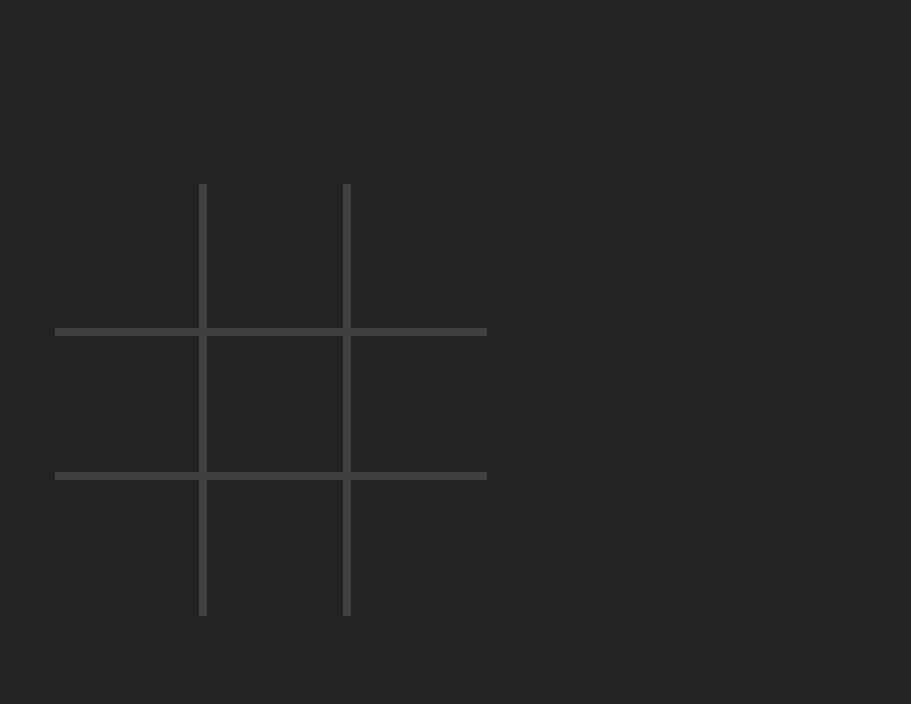
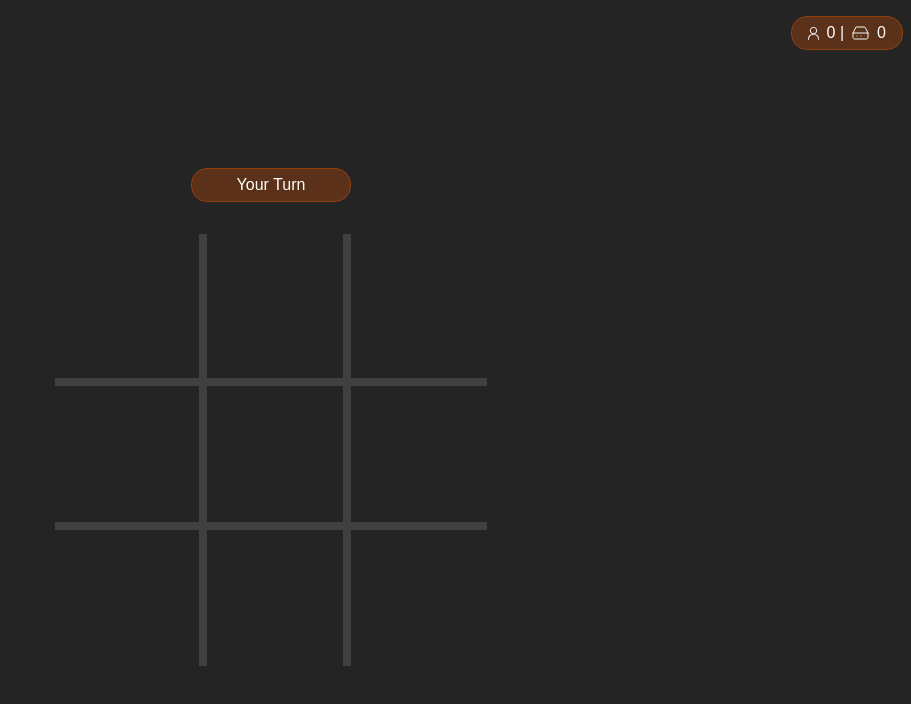
Before and after one commit to maxgonick/svelte-practice, a SvelteKit app: page /game in a window 1280 px wide. Shown: the top 704 px of the page, without its empty margins (369-1280 px from the left). Built offline with nearby package versions, Linux system fonts and the light colour scheme.

Commit message:
Initial Winning Conditional logic implemented

```diff
--- a/src/components/Board.svelte
+++ b/src/components/Board.svelte
@@ -1,8 +1,10 @@
 <script lang="ts">
 	import xSvg from '$lib/assets/x.svg';
 	import oSvg from '$lib/assets/o.svg';
-	let playerTurn = true;
+	import type { Writable } from 'svelte/store';
 
+	export let playerTurn: Writable<boolean>;
+	export let record: Writable<number[]>;
 	let board: number[][] = [
 		[-1, -1, -1],
 		[-1, -1, -1],
@@ -16,9 +18,10 @@
 	];
 
 	const handleClick = (row: number, col: number): void => {
-		board[row][col] = playerTurn ? 0 : 1;
+		if (board[row][col] !== -1) return;
+		board[row][col] = $playerTurn ? 0 : 1;
 		board = board;
-		playerTurn = !playerTurn;
+		playerTurn.set(!$playerTurn);
 	};
 
 	const handleMouseEnter = (row: number, col: number): void => {
@@ -32,6 +35,42 @@
 		hoverMap[row][col] = false;
 		hoverMap = hoverMap;
 	};
+
+	const getVerticalSlices = (arr: number[][]): number[][] => {
+		return arr[0].map((_, colIndex) => arr.map((row) => row[colIndex]));
+	};
+	const checkForWin = (board: number[][]): void => {
+		//Check for Horizontal Wins
+		for (const row of board) {
+			if (row[0] !== -1 && row.every((val) => val == row[0])) {
+				record.update((n) => {
+					n[row[0]] += 1;
+					return n;
+				});
+			}
+		}
+		//Check for Vertical Wins
+		for (const col of getVerticalSlices(board)) {
+			if (col[0] !== -1 && col.every((val) => val == col[0])) {
+				record.update((n) => {
+					n[col[0]] += 1;
+					return n;
+				});
+			}
+		}
+		//Check Diagonal Wins
+		if (
+			(board[0][0] === board[1][1] && board[1][1] == board[2][2]) ||
+			(board[0][2] == board[1][1] && board[1][1] == board[2][0])
+		) {
+			record.update((n) => {
+				n[board[1][1]] += 1;
+				return n;
+			});
+		}
+	};
+
+	$: checkForWin(board);
 </script>
 
 <div class="board-wrapper">
@@ -58,7 +97,7 @@
 					{:else if board[row][col] === 1}
 						<img src={oSvg} alt="icon" />
 					{:else if hoverMap[row][col] === true}
-						<img src={playerTurn ? xSvg : oSvg} alt="icon" style="opacity: 0.75;" />
+						<img src={$playerTurn ? xSvg : oSvg} alt="icon" style="opacity: 0.75;" />
 					{/if}
 				</div>
 			{/each}
@@ -87,6 +126,10 @@
 		align-items: center;
 	}
 
+	.cell:hover {
+		cursor: pointer;
+	}
+
 	.border {
 		position: absolute;
 		background-color: rgb(64 64 64);
--- a/src/routes/game/+page.svelte
+++ b/src/routes/game/+page.svelte
@@ -1,9 +1,61 @@
-<script>
+<script lang="ts">
 	import Board from '$comp/Board.svelte';
+	import { writable } from 'svelte/store';
+	import type { Writable } from 'svelte/store';
+
+	const playerTurn: Writable<boolean> = writable(true);
+	const record: Writable<number[]> = writable([0, 0]);
 </script>
 
 <div class="main">
-	<Board />
+	<nav>
+		<div class="record">
+			<svg
+				width="11"
+				height="15"
+				viewBox="0 0 11 15"
+				fill="none"
+				xmlns="http://www.w3.org/2000/svg"
+			>
+				<path
+					fill-rule="evenodd"
+					clip-rule="evenodd"
+					d="M5.5 0.875C3.49797 0.875 1.875 2.49797 1.875 4.5C1.875 6.15288 2.98124 7.54738 4.49373 7.98351C3.2997 8.12901 2.27557 8.55134 1.50407 9.31167C0.522165 10.2794 0.0250244 11.72 0.0250244 13.5999C0.0250244 13.8623 0.237695 14.0749 0.500025 14.0749C0.762365 14.0749 0.975024 13.8623 0.975024 13.5999C0.975024 11.8799 1.42786 10.7206 2.17091 9.9883C2.91536 9.25463 4.02674 8.87499 5.49995 8.87499C6.97317 8.87499 8.0846 9.25463 8.8291 9.98831C9.5721 10.7206 10.025 11.8799 10.025 13.5999C10.025 13.8623 10.2376 14.0749 10.5 14.0749C10.7623 14.075 10.975 13.8623 10.975 13.6C10.975 11.72 10.4778 10.2794 9.4959 9.31166C8.7244 8.55135 7.70026 8.12903 6.50626 7.98352C8.01871 7.5474 9.125 6.15289 9.125 4.5C9.125 2.49797 7.50203 0.875 5.5 0.875ZM2.825 4.5C2.825 3.02264 4.02264 1.825 5.5 1.825C6.97736 1.825 8.175 3.02264 8.175 4.5C8.175 5.97736 6.97736 7.175 5.5 7.175C4.02264 7.175 2.825 5.97736 2.825 4.5Z"
+					fill="#F5F5F5"
+				></path>
+			</svg>
+			{$record[0]} |
+			<svg
+				width="17"
+				height="14"
+				viewBox="0 0 17 14"
+				fill="none"
+				xmlns="http://www.w3.org/2000/svg"
+			>
+				<path d="M16 7H1" stroke="#F5F5F5" stroke-linecap="round" stroke-linejoin="round"></path>
+				<path
+					d="M3.5875 1.8325L1 7V11.5C1 11.8978 1.15804 12.2794 1.43934 12.5607C1.72064 12.842 2.10218 13 2.5 13H14.5C14.8978 13 15.2794 12.842 15.5607 12.5607C15.842 12.2794 16 11.8978 16 11.5V7L13.4125 1.8325C13.2883 1.58259 13.0969 1.37228 12.8597 1.22521C12.6226 1.07814 12.3491 1.00015 12.07 1H4.93C4.65094 1.00015 4.37745 1.07814 4.14028 1.22521C3.90312 1.37228 3.71168 1.58259 3.5875 1.8325Z"
+					stroke="#F5F5F5"
+					stroke-linecap="round"
+					stroke-linejoin="round"
+				></path>
+				<path d="M5 10H5.01" stroke="#F5F5F5" stroke-linecap="round" stroke-linejoin="round"></path>
+				<path d="M9 10H9.01" stroke="#F5F5F5" stroke-linecap="round" stroke-linejoin="round"></path>
+			</svg>
+
+			{$record[1]}
+		</div>
+	</nav>
+	<div class="body">
+		<div class="turn">
+			{#if $playerTurn}
+				Your Turn
+			{:else}
+				Opponent Turn
+			{/if}
+		</div>
+		<Board {playerTurn} {record} />
+	</div>
 </div>
 
 <style>
@@ -11,7 +63,45 @@
 		height: 100vh;
 		background-color: rgb(36, 36, 36);
 		display: flex;
+		flex-direction: column;
+		padding: 1rem 0.5rem;
+	}
+	.body {
+		display: flex;
 		justify-content: center;
 		align-items: center;
+		flex-direction: column;
+		gap: 2rem;
+		flex-grow: 1;
+	}
+
+	.turn {
+		background-color: rgba(146, 64, 14, 0.5);
+		color: white;
+		padding: 0.25rem 1rem;
+		border-radius: 1rem;
+		border: 1px solid rgb(146, 64, 14);
+		min-width: 10rem;
+		text-align: center;
+	}
+
+	nav {
+		display: flex;
+		justify-content: end;
+	}
+
+	.record {
+		background-color: rgba(146, 64, 14, 0.5);
+		color: white;
+		padding: 0.25rem 1rem;
+		border-radius: 1rem;
+		border: 1px solid rgb(146, 64, 14);
+		display: flex;
+		justify-content: center;
+		gap: 0.5rem;
+		align-items: center;
+		margin-left: auto;
+		min-width: 5%;
+		text-align: center;
 	}
 </style>
```
